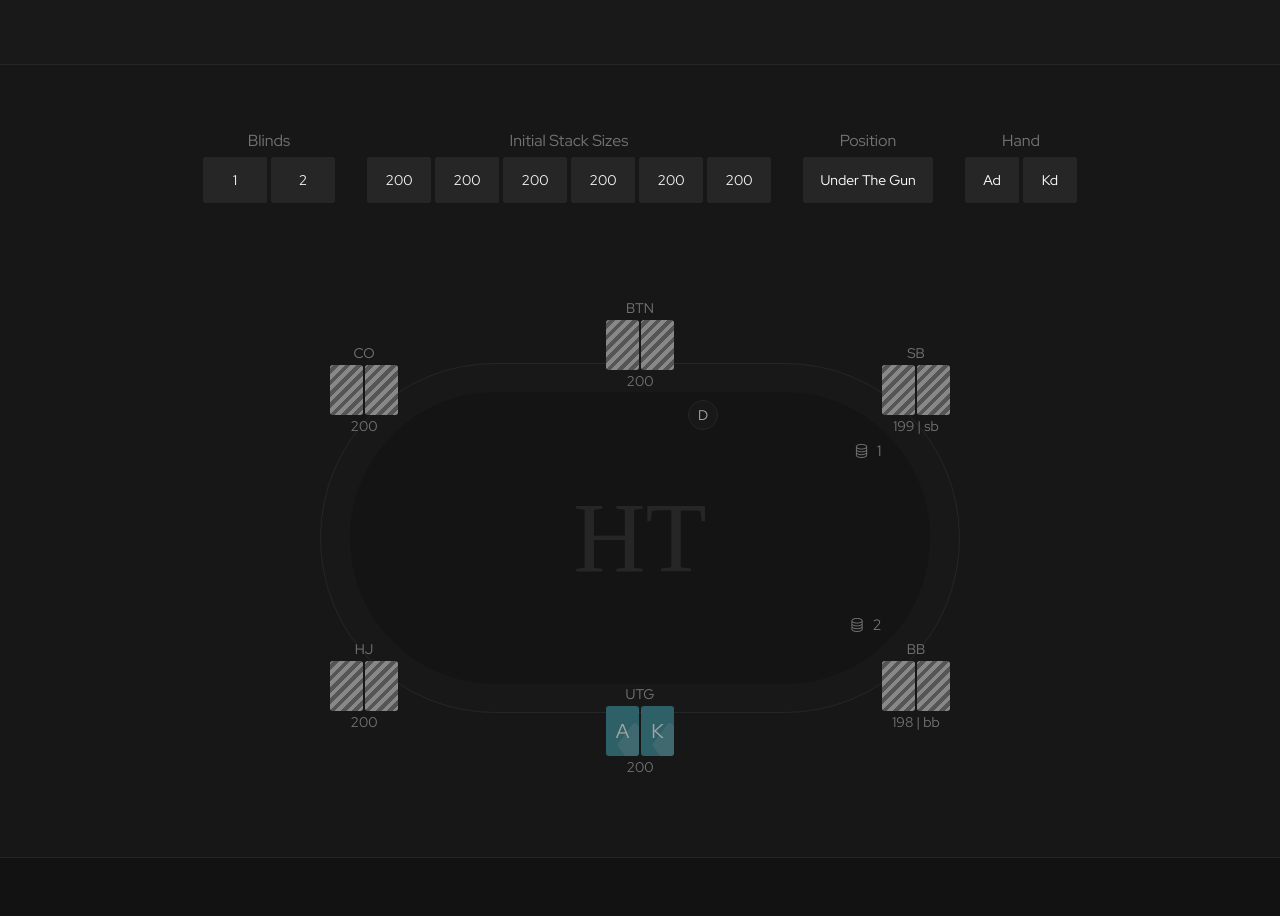
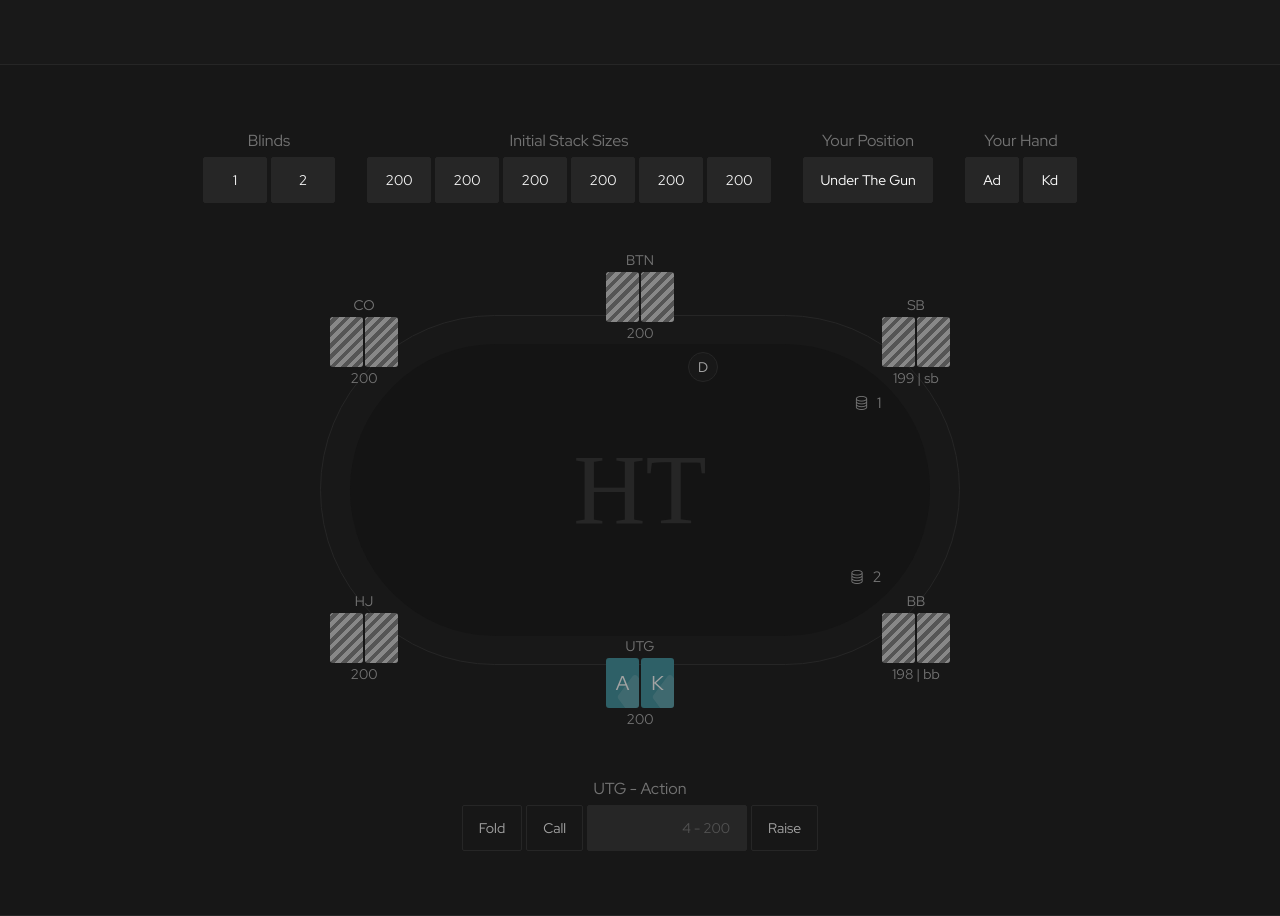
Before and after one commit to AlonLandmann/solver-client, a Next.js app: page / in a window 1280 px wide. Shown: the part 270-1186 px from the top of the page. Before the commit the page ends 1128 px from the top, so only its background shows below. Built offline with nearby package versions, Linux system fonts and the light colour scheme; a web font is replaced by a local one.

Commit message:
add history inputs

```diff
--- /dev/null
+++ b/components/home/History.js
@@ -0,0 +1,149 @@
+import { useState } from "react";
+
+function determineSpotTypeAndActions(spot) {
+    const nrFolded = spot.hasFolded.filter(folded => folded === true).length;
+    const nrAllIn = spot.stacks.filter(stack => stack === 0).length;
+    const hasActed = spot.hasActed[spot.player];
+    const committed = spot.committed[spot.player];
+    const stack = spot.stacks[spot.player];
+    const stake = Math.max(...spot.committed);
+    const toCall = stake - committed;
+
+    if (nrFolded === 5) {
+        return {
+            type: "takedown",
+        };
+    }
+
+    if (nrFolded + nrAllIn === 5 && toCall > 0) {
+        return {
+            type: "player-node",
+            actions: {
+                fold: { amount: 0 },
+                call: { amount: Math.min(stack, toCall) },
+            },
+        };
+    }
+
+    if (nrFolded + nrAllIn === 5 && toCall === 0 && spot.street < 3) {
+        return {
+            type: "street-node",
+        };
+    }
+
+    if (nrFolded + nrAllIn === 5 && toCall === 0 && spot.street === 3) {
+        return {
+            type: "showdown",
+        };
+    }
+
+    if (toCall > 0 && stack <= toCall) {
+        return {
+            type: "player-node",
+            actions: {
+                fold: { amount: 0 },
+                call: { amount: stack },
+            },
+        };
+    }
+
+    if (toCall > 0 && stack > toCall && stack <= toCall + spot.minRaise) {
+        return {
+            type: "player-node",
+            actions: {
+                fold: { amount: 0 },
+                call: { amount: toCall },
+                raise: { amount: stack },
+            },
+        }
+    }
+
+    if (toCall > 0 && stack > toCall && stack > toCall + spot.minRaise) {
+        return {
+            type: "player-node",
+            actions: {
+                fold: { amount: 0 },
+                call: { amount: toCall },
+                raiseContinuous: { min: toCall + spot.minRaise, max: stack },
+            },
+        }
+    }
+
+    if (toCall === 0 && !hasActed && stack <= spot.minRaise) {
+        return {
+            type: "player-node",
+            actions: {
+                check: { amount: 0 },
+                bet: { amount: stack },
+            },
+        }
+    }
+
+    if (toCall === 0 && !hasActed && stack > spot.minRaise) {
+        return {
+            type: "player-node",
+            actions: {
+                check: { amount: 0 },
+                betContinuous: { min: spot.minRaise, max: stack },
+            },
+        }
+    }
+
+    if (toCall === 0 && hasActed && spot.street < 3) {
+        return {
+            type: "street-node",
+        };
+    }
+
+    if (toCall === 0 && hasActed && spot.street === 3) {
+        return {
+            type: "showdown",
+        };
+    }
+}
+
+const positions = ["SB", "BB", "UTG", "HJ", "CO", "BTN"];
+
+export default function History({ spot, setSpot }) {
+    const { type, actions } = determineSpotTypeAndActions(spot);
+    const [size, setSize] = useState("");
+
+    return (
+        <div className="flex flex-col items-center gap-1">
+            <div className="text-neutral-500">
+                {positions[spot.player]} - Action
+            </div>
+            <div className="flex gap-1">
+                {type === "player-node" && "fold" in actions &&
+                    <button className="border rounded-sm px-4 py-3 text-sm text-neutral-400 transition hover:text-neutral-200">
+                        Fold
+                    </button>
+                }
+                {type === "player-node" && "call" in actions &&
+                    <button className="border rounded-sm px-4 py-3 text-sm text-neutral-400 transition hover:text-neutral-200">
+                        Call
+                    </button>
+                }
+                {type === "player-node" && "raise" in actions &&
+                    <button className="border rounded-sm px-4 py-3 text-sm text-neutral-400 transition hover:text-neutral-200 flex gap-3">
+                        <div>Raise</div>
+                        <div className="text-neutral-500">{actions.raise.amount}</div>
+                    </button>
+                }
+                {type === "player-node" && "raiseContinuous" in actions &&
+                    <div className="flex gap-1">
+                        <input
+                            className="w-40 px-4 py-3 rounded-sm outline-none border text-sm text-right bg-neutral-800 border-neutral-800 focus:border-neutral-700 text-neutral-100 placeholder-neutral-600"
+                            placeholder={`${actions.raiseContinuous.min} - ${actions.raiseContinuous.max}`}
+                            value={size}
+                            onChange={e => setSize(e.target.value)}
+                        />
+                        <button className="border rounded-sm px-4 py-3 text-sm text-neutral-400 transition hover:text-neutral-200">
+                            Raise
+                        </button>
+                    </div>
+                }
+            </div>
+        </div>
+    );
+};
--- a/components/home/HomeRoot.js
+++ b/components/home/HomeRoot.js
@@ -3,6 +3,7 @@ import Table from "../table/Table";
 import Setup from "./Setup";
 import { useEffect, useState } from "react";
 import { produce } from "immer";
+import History from "./History";
 
 export default function HomeRoot() {
     const [width, height] = useWindowDimensions();
@@ -15,10 +16,13 @@ export default function HomeRoot() {
     });
 
     const [spot, setSpot] = useState({
+        player: 2,
+        street: 0,
         board: [],
         hasFolded: [false, false, false, false, false, false],
         hasActed: [false, false, false, false, false],
         lastActions: ["sb", "bb", null, null, null, null],
+        minRaise: 2,
         stacks: [199, 198, 200, 200, 200, 200],
         committed: [1, 2, 0, 0, 0, 0],
         mainPotShares: [0, 0, 0, 0, 0, 0],
@@ -28,6 +32,7 @@ export default function HomeRoot() {
         setSpot(produce(p => {
             const sbSet = Math.min(Number(setup.initialStacks[0]), Number(setup.blinds[0]));
             const bbSet = Math.min(Number(setup.initialStacks[1]), Number(setup.blinds[1]));
+            p.minRaise = Number(setup.blinds[1]);
             p.stacks = setup.initialStacks.map(s => Number(s));
             p.stacks[0] -= sbSet;
             p.stacks[1] -= bbSet;
@@ -47,7 +52,7 @@ export default function HomeRoot() {
                     Solve any postflop spot you like. It's completely <strong>free</strong>!
                 </p>
             </section>
-            <section className="flex flex-col items-center gap-20 px-10 py-16 border-b">
+            <section className="flex flex-col items-center gap-8 px-10 py-16 border-b">
                 <Setup
                     setup={setup}
                     setSetup={setSetup}
@@ -58,6 +63,10 @@ export default function HomeRoot() {
                     setup={setup}
                     spot={spot}
                 />
+                <History
+                    spot={spot}
+                    setSpot={setSpot}
+                />
             </section>
         </div>
     );
--- a/components/home/Setup.js
+++ b/components/home/Setup.js
@@ -15,7 +15,7 @@ export default function Setup({ setup, setSetup }) {
             if (isNaN(number) || number <= 0 || Number(setup.blinds[0]) > Number(setup.blinds[1])) {
                 setErrors(produce(p => { p.blinds[i] = true }));
             } else {
-                setErrors(produce(p => { p.blinds[i] = false }));
+                setErrors(produce(p => { p.blinds[i] = null }));
             }
         }
     }, [setup.blinds]);
@@ -27,7 +27,7 @@ export default function Setup({ setup, setSetup }) {
             if (isNaN(number) || number <= 0) {
                 setErrors(produce(p => { p.initialStacks[i] = true }));
             } else {
-                setErrors(produce(p => { p.initialStacks[i] = false }));
+                setErrors(produce(p => { p.initialStacks[i] = null }));
             }
         }
     }, [setup.initialStacks]);
@@ -80,7 +80,7 @@ export default function Setup({ setup, setSetup }) {
             </div>
             <div className="flex flex-col items-center gap-1">
                 <div className="text-neutral-500">
-                    Position
+                    Your Position
                 </div>
                 <select
                     className="bg-neutral-800 px-4 py-3 rounded-sm border text-sm text-center focus:border-neutral-700 placeholder-neutral-300 focus:placeholder-white appearance-none"
@@ -97,7 +97,7 @@ export default function Setup({ setup, setSetup }) {
             </div>
             <div className="flex flex-col items-center gap-1">
                 <div className="text-neutral-500">
-                    Hand
+                    Your Hand
                 </div>
                 <div className="flex gap-1">
                     <select
```
